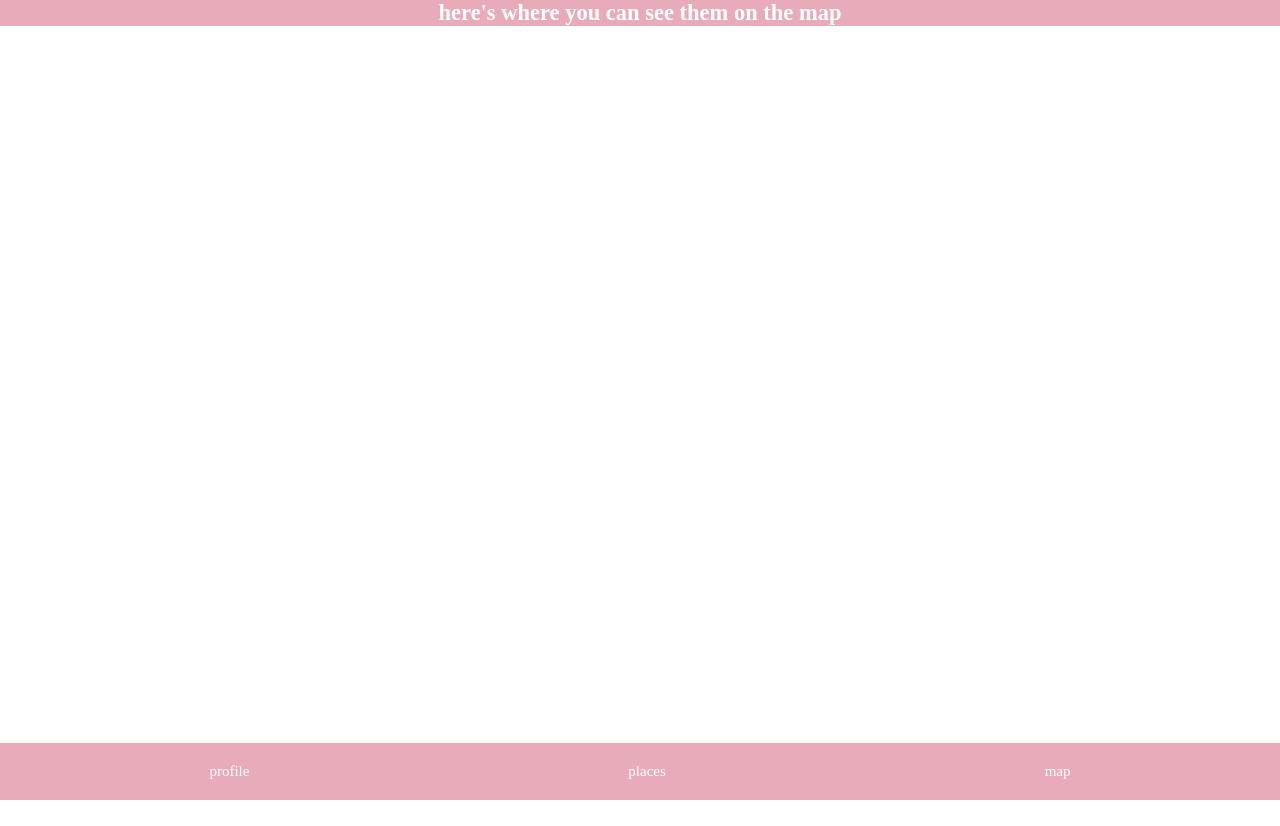
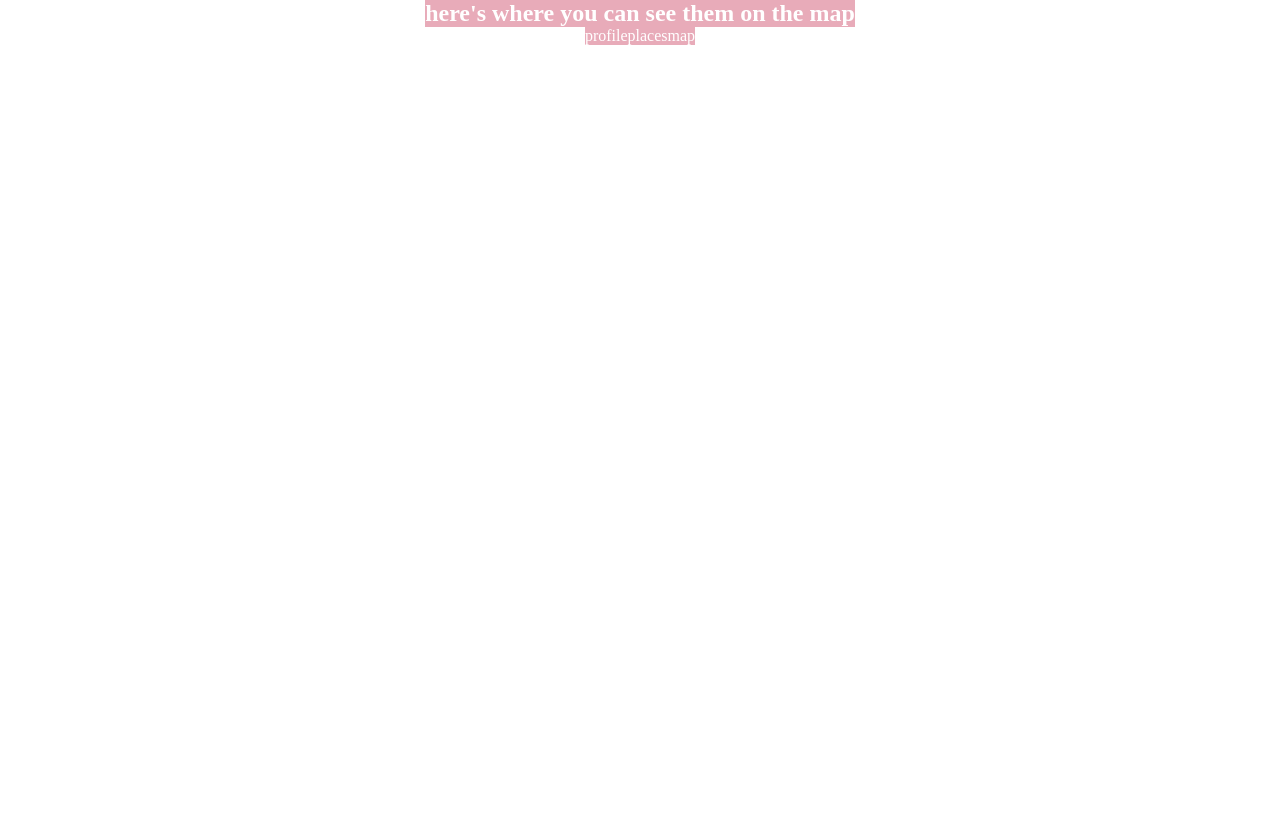
Before and after one commit to farapara/capstone-project, a React (Create React App) app: page /map in a window 1280 px wide. After the commit the page ends 800 px from the top, so only its background shows below. Built offline with nearby package versions, Linux system fonts and the light colour scheme; a web font is replaced by a local one.

Commit message:
Add / path and remove position fixed and absolute

```diff
--- a/src/App.css
+++ b/src/App.css
@@ -6,21 +6,16 @@
   padding: 0;
 }
 .App {
-  text-align: center;
+  align-items: center;
   display: flex;
   flex-direction: column;
+  height: 100vh;
 }
 
 .Main {
-  height: 100vh;
-  padding: 160px;
   overflow-y: scroll;
 }
 .Footer {
-  position: fixed;
-  bottom: 0px;
-  width: 100%;
-  padding: 20px;
   background-color: #e8abb9;
 }
 
--- a/src/components/Header.js
+++ b/src/components/Header.js
@@ -14,6 +14,7 @@ export default function Header() {
         <Route path="/profile">
           <h2>here's where you can create a profile</h2>
         </Route>
+        <Route exact path="/"></Route>
       </Switch>
     </section>
   );
--- a/src/index.css
+++ b/src/index.css
@@ -10,5 +10,4 @@ body {
   font-family: "Libre Baskerville", serif;
   font-weight: 400;
   font-style: normal;
-  font-size: 15px;
 }
```
